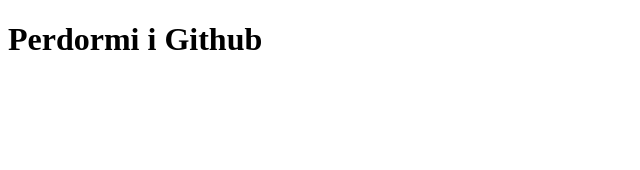
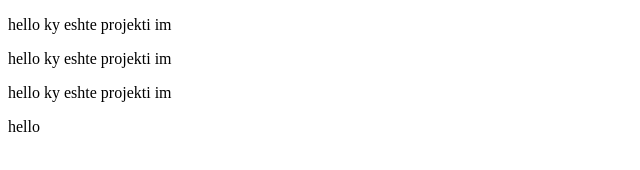
Before and after one commit to OltaBuzuku/grupi261-update, a plain HTML site: page index.html in a window 1280 px wide. Shown: the whole page, without its empty margins (0-640 px from the left). Drawn offline with Linux system fonts and the light colour scheme.

Commit message:
update index

```diff
--- a/index.html
+++ b/index.html
@@ -6,6 +6,10 @@
     <title>Document</title>
 </head>
 <body>
-    <h1>Perdormi i Github</h1>
+    <p>hello ky eshte projekti im</p>
+    <p>hello ky eshte projekti im</p>
+    <p>hello ky eshte projekti im</p>
+    <p>hello</p>
+
 </body>
 </html>
```
